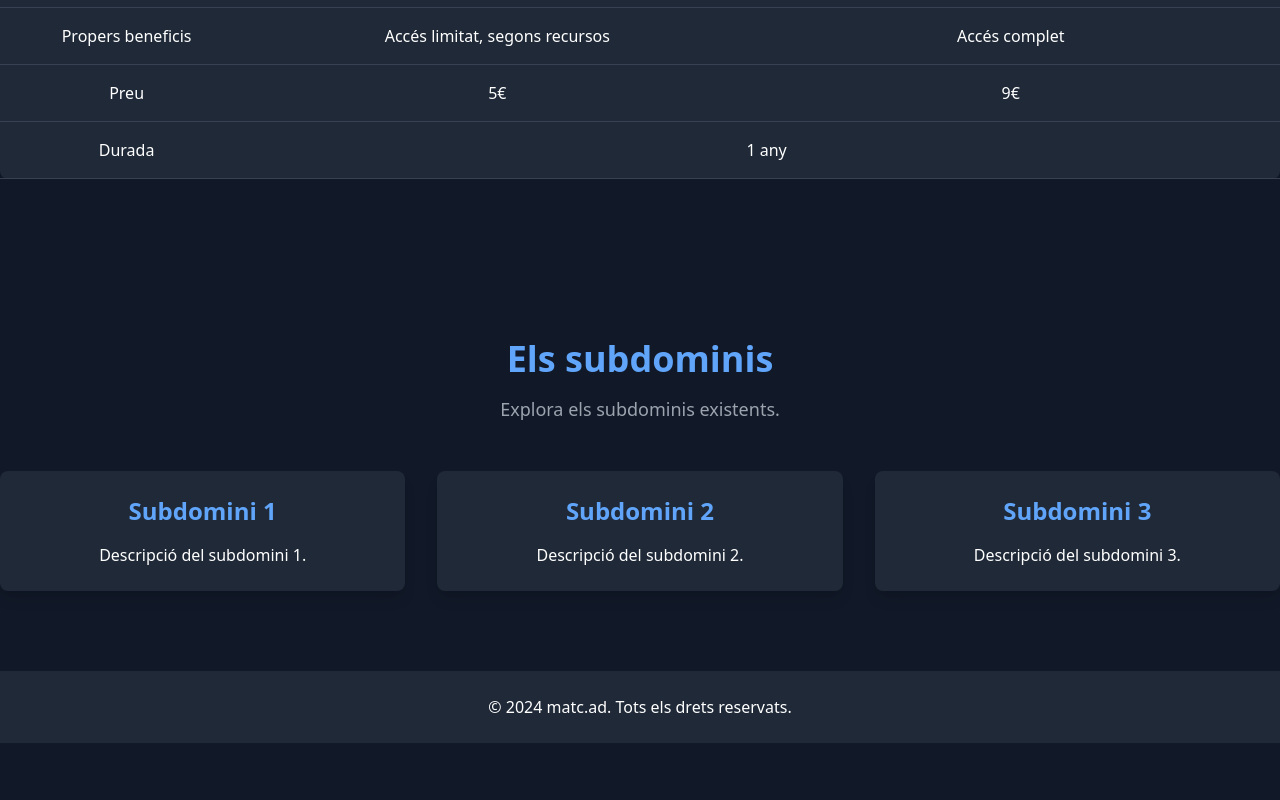
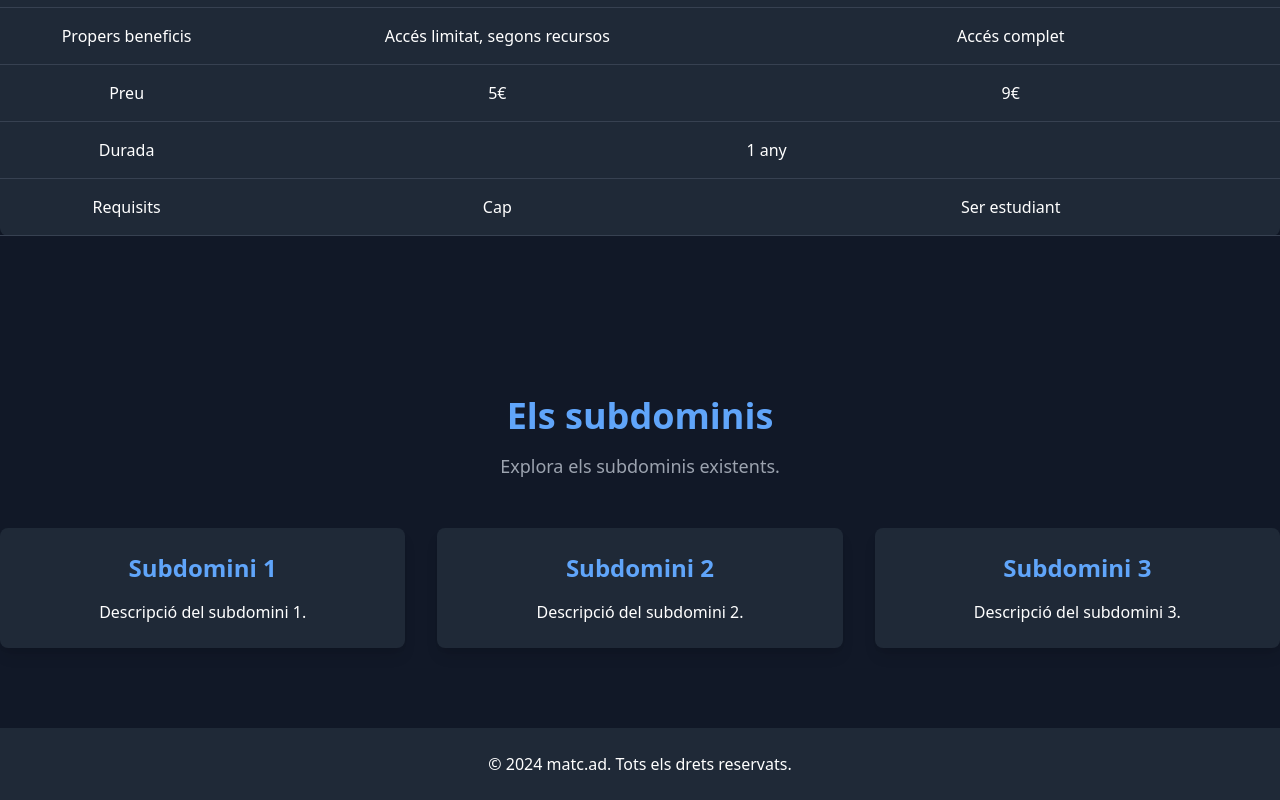
Before and after one commit to matc-ad/mainpage, a React (Vite) app: page / in a window 1280 px wide. Shown: the part 907-1707 px from the top of the page. Before the commit the page ends 1650 px from the top, so only its background shows below. Built offline with nearby package versions, Linux system fonts and the light colour scheme.

Commit message:
No he provat que funcioni lmao

```diff
--- a/src/App.jsx
+++ b/src/App.jsx
@@ -89,6 +89,11 @@ const ModalitatTable = ({ isDarkMode }) => (
               <td className={`py-4 px-6 border-b ${isDarkMode ? 'border-gray-700' : 'border-gray-200'}`}>Durada</td>
               <td colSpan="2" className={`py-4 px-6 border-b ${isDarkMode ? 'border-gray-700' : 'border-gray-200'}`}>1 any</td>
             </tr>
+            <tr>
+              <td className={`py-4 px-6 border-b ${isDarkMode ? 'border-gray-700' : 'border-gray-200'}`}>Requisits</td>
+              <td className={`py-4 px-6 border-b ${isDarkMode ? 'border-gray-700' : 'border-gray-200'}`}>Cap</td>
+              <td className={`py-4 px-6 border-b ${isDarkMode ? 'border-gray-700' : 'border-gray-200'}`}>Ser estudiant</td>
+            </tr>
           </tbody>
         </table>
       </div>
@@ -138,7 +143,12 @@ const Roadmap = ({ isDarkMode, toggleDarkMode }) => (
     <Navbar toggleDarkMode={toggleDarkMode} isDarkMode={isDarkMode} />
     <div className="container mx-auto py-20">
       <h1 className="text-4xl font-extrabold">Roadmap</h1>
-      <p className="mt-4">Aquí pots veure el nostre roadmap.</p>
+      <p className="mt-4">Aquí pots veure el nostre roadmap. <strong>Tot això és momentani</strong></p>
+      <ul className="mt-4 list-disc list-inside">
+        <li>Creació logo matc.ad (.svg)</li>
+        <li>Fer més bonica la pàgina web</li>
+        <li>Creació d'un roadmap correcte amb les coses que volem fer després de tot això</li>
+      </ul>
     </div>
     <Footer isDarkMode={isDarkMode} />
   </>
```
